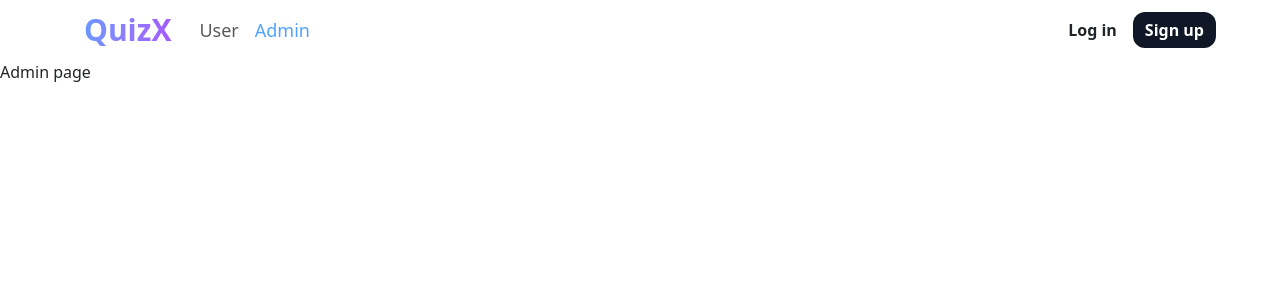
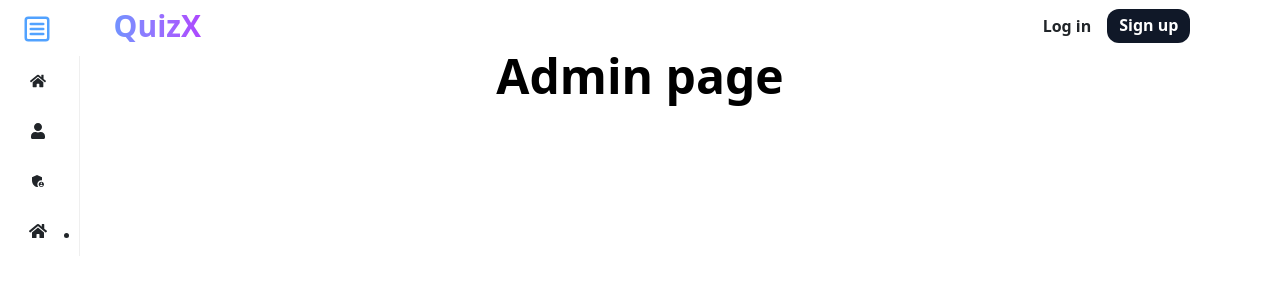
Before and after one commit to dpnam28/QuizX-reactjs, a React (Vite) app: page /admin in a window 1280 px wide. Shown: the top 300 px of the page. Built offline with nearby package versions, Linux system fonts and the light colour scheme.

Commit message:
added dependencies

```diff
--- a/package.json
+++ b/package.json
@@ -11,12 +11,17 @@
   },
   "dependencies": {
     "@tailwindcss/vite": "^4.1.12",
+    "axios": "^1.11.0",
     "bootstrap": "^5.3.7",
     "lodash": "^4.17.21",
     "react": "^19.1.1",
     "react-bootstrap": "^2.10.10",
     "react-dom": "^19.1.1",
+    "react-icons": "^5.5.0",
+    "react-paginate": "^8.3.0",
+    "react-pro-sidebar": "^1.1.0",
     "react-router-dom": "^7.8.1",
+    "react-toastify": "^11.0.5",
     "tailwindcss": "^4.1.12"
   },
   "devDependencies": {
--- a/src/components/Admin/Admin.jsx
+++ b/src/components/Admin/Admin.jsx
@@ -1,5 +1,7 @@
 const Admin = (props) => {
-  return <>Admin page</>;
+  return (
+    <div className="text-center text-5xl text-black font-black">Admin page</div>
+  );
 };
 
 export default Admin;
--- a/src/components/Header.jsx
+++ b/src/components/Header.jsx
@@ -1,34 +1,28 @@
 import Container from "react-bootstrap/Container";
 import Nav from "react-bootstrap/Nav";
 import Navbar from "react-bootstrap/Navbar";
-import NavDropdown from "react-bootstrap/NavDropdown";
 import { Link, NavLink } from "react-router-dom";
+import { HomeSidebar } from "./HomeSideBar";
 
 function Header() {
   return (
     <>
-      <Navbar expand="sm" className="sticky top-0 z-99 bg-white px-[5%]">
+      <HomeSidebar />
+      <Navbar expand="sm" className="sticky top-0 bg-white px-[7%]">
         <Link
           to="/"
-          className="nav-link text-3xl font-bold px-5 text-transparent bg-linear-to-r from-blue-400 to-purple-500 bg-clip-text"
+          className="nav-link text-3xl font-bold pl-6 text-transparent bg-linear-to-r from-blue-400 to-purple-500 bg-clip-text"
         >
           QuizX
         </Link>
-        <Navbar.Toggle aria-controls="basic-navbar-nav" />
+        <Navbar.Toggle aria-controls="basic-navbar-nav" className="m-0" />
         <Navbar.Collapse id="basic-navbar-nav" className="">
-          <Nav className="me-auto">
-            <NavLink to="/user" className="nav-link font-medium text-lg">
-              User
-            </NavLink>
-            <NavLink to="/admin" className="nav-link font-medium text-lg">
-              Admin
-            </NavLink>
-          </Nav>
+          <Nav className="me-auto"></Nav>
           <Nav>
             <button className="hover:text-blue-400 font-bold px-4 text-base">
               Log in
             </button>
-            <button className="bg-gray-900 text-white font-bold rounded-xl text-base px-3 py-1.5 hover:bg-gray-600">
+            <button className="bg-gray-900 text-white font-bold rounded-xl text-base px-3 py-1.5 hover:bg-gray-600 pt-1">
               Sign up
             </button>
           </Nav>
--- /dev/null
+++ b/src/components/HomeSideBar.jsx
@@ -0,0 +1,57 @@
+import { Sidebar, Menu, MenuItem, SubMenu } from "react-pro-sidebar";
+import { useState } from "react";
+import { LuSquareMenu } from "react-icons/lu";
+import { Link, NavLink } from "react-router-dom";
+import { FaHome, FaUser } from "react-icons/fa";
+import { MdAdminPanelSettings } from "react-icons/md";
+export const HomeSidebar = () => {
+  const [collapsed, setCollapsed] = useState(true);
+
+  return (
+    <div className="flex flex-col h-screen min-h-100 absolute z-50">
+      <main className="p-[10px]">
+        <div>
+          <button
+            className="sb-button sm:translate-x-3 sm:translate-y-1 sm:text-3xl text-xl translate-x-1 translate-y-2 text-blue-400"
+            onClick={() => setCollapsed(!collapsed)}
+          >
+            <LuSquareMenu />
+          </button>
+        </div>
+      </main>
+      <Sidebar
+        collapsed={collapsed}
+        onBackdropClick={() => setCollapsed(false)}
+        backgroundColor="#fff"
+      >
+        <Menu>
+          <MenuItem icon={<FaHome />}>
+            <NavLink to="/" className="nav-link font-medium text-lg">
+              Home
+            </NavLink>
+          </MenuItem>
+          <MenuItem icon={<FaUser />}>
+            <NavLink to="/user" className="nav-link font-medium text-lg">
+              User
+            </NavLink>
+          </MenuItem>
+          <MenuItem icon={<MdAdminPanelSettings />}>
+            <NavLink to="/admin" className="nav-link font-medium text-lg">
+              Admin
+            </NavLink>
+          </MenuItem>
+          <SubMenu
+            label="Maps"
+            icon={<FaHome />}
+            className="nav-link font-medium text-lg"
+          >
+            <MenuItem className="font-medium text-sm"> Google maps</MenuItem>
+            <MenuItem className="font-medium text-sm">
+              Open street maps
+            </MenuItem>
+          </SubMenu>
+        </Menu>
+      </Sidebar>
+    </div>
+  );
+};
--- a/src/components/User/User.jsx
+++ b/src/components/User/User.jsx
@@ -1,5 +1,7 @@
 const User = (props) => {
-  return <>User page</>;
+  return (
+    <div className="text-center text-5xl text-black font-black">User page</div>
+  );
 };
 
 export default User;
```
Also changed, not shown: 1 other file (tests, documents, lock files or other folders).
